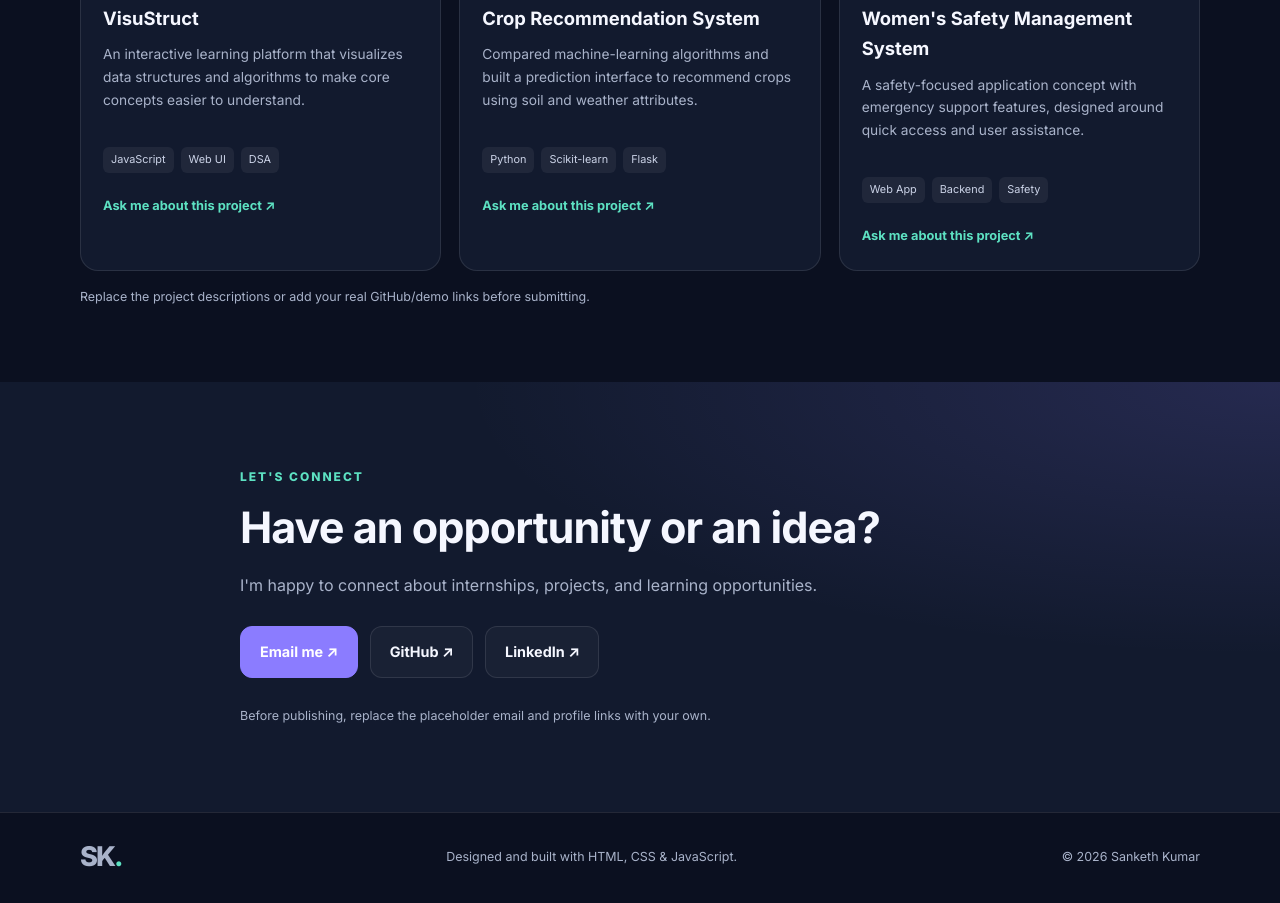
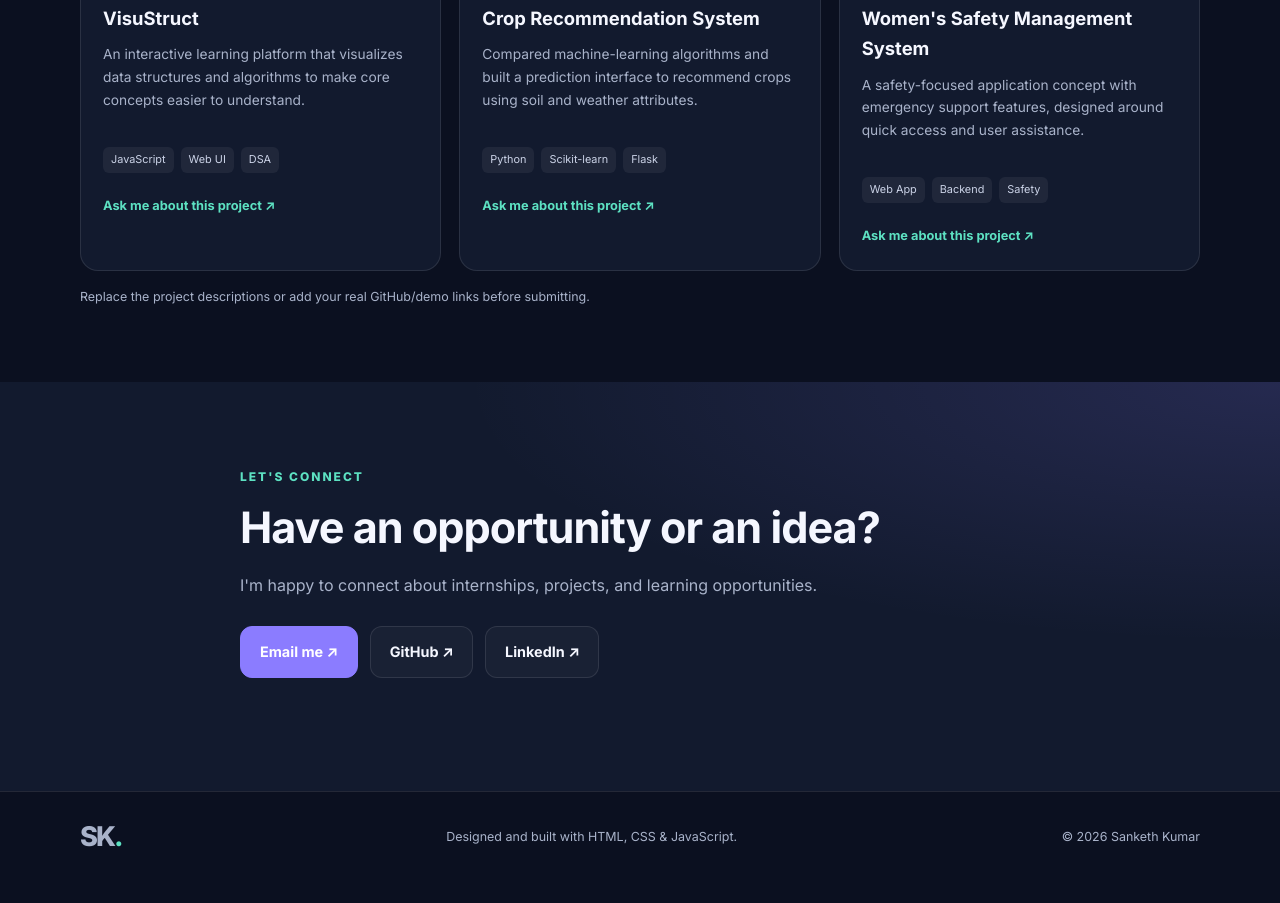
Before and after one commit to Sankethk6249/INIB-, a plain HTML site: page index.html in a window 1280 px wide. Shown: the part 2068-2971 px from the top of the page. After the commit the page ends 2950 px from the top, so only its background shows below. Drawn offline with Linux system fonts and the light colour scheme.

Commit message:
Update index.html

```diff
--- a/index.html
+++ b/index.html
@@ -66,7 +66,7 @@
     </section>
 
     <section class="contact-section" id="contact">
-      <div class="container contact-inner"><p class="eyebrow">LET'S CONNECT</p><h2>Have an opportunity or an idea?</h2><p>I'm happy to connect about internships, projects, and learning opportunities.</p><div class="contact-actions"><a class="button primary" id="emailLink" href="mailto: alphatobeta0234@gmail.com">Email me ↗</a><a class="button secondary" href="" target="_blank" rel="noreferrer">GitHub ↗</a><a class="button secondary" href="https://www.linkedin.com/" target="_blank" rel="noreferrer">LinkedIn ↗</a></div><p class="small-note contact-note">Before publishing, replace the placeholder email and profile links with your own.</p></div>
+      <div class="container contact-inner"><p class="eyebrow">LET'S CONNECT</p><h2>Have an opportunity or an idea?</h2><p>I'm happy to connect about internships, projects, and learning opportunities.</p><div class="contact-actions"><a class="button primary" id="emailLink" href="mailto: alphatobeta0234@gmail.com">Email me ↗</a><a class="button secondary" href="https://github.com/Sankethk6249" target="_blank" rel=https://github.com/Sankethk6249>GitHub ↗</a><a class="button secondary" href="https://www.linkedin.com/in/sanketh-k-387aa432a?utm_source=share_via&utm_content=profile&utm_medium=member_android" target="_blank" rel=https://www.linkedin.com/in/sanketh-k-387aa432a?utm_source=share_via&utm_content=profile&utm_medium=member_android>LinkedIn ↗</a></div><p class="small-note contact-note"></p></div>
     </section>
   </main>
   <footer class="footer"><div class="container footer-inner"><a class="logo" href="#home">SK<span>.</span></a><p>Designed and built with HTML, CSS & JavaScript.</p><p>© <span id="year"></span> Sanketh Kumar</p></div></footer>
```
